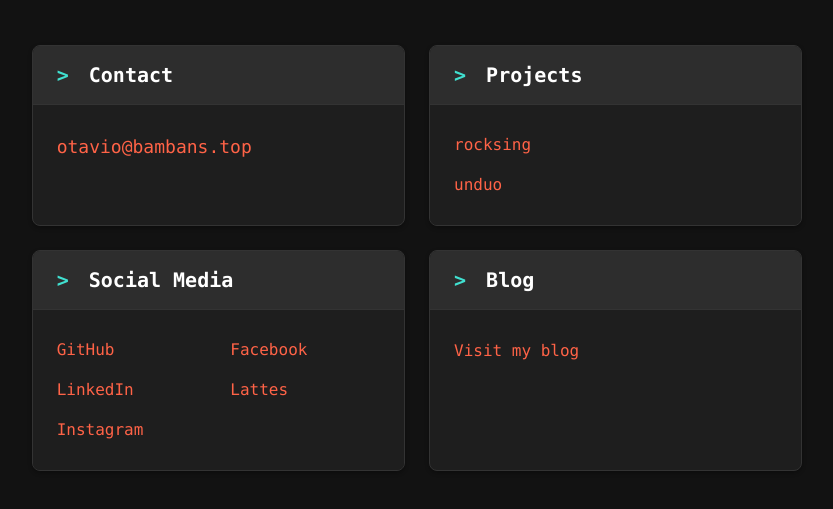
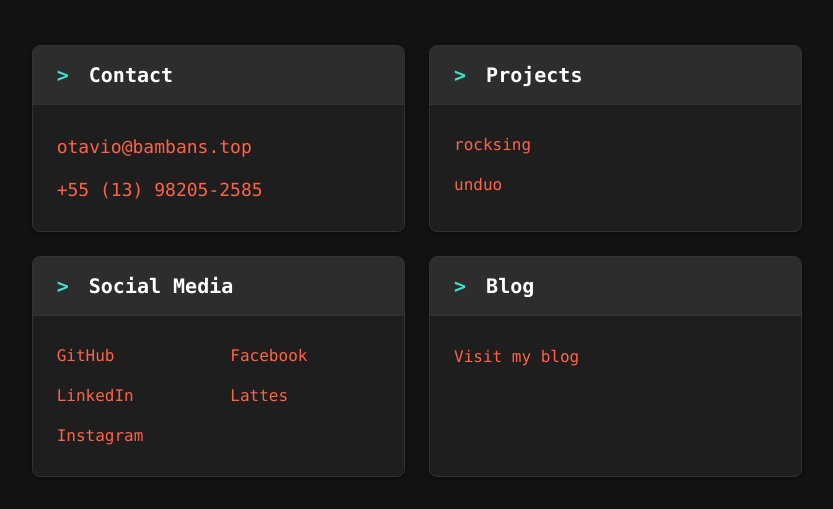
Before and after one commit to bambans/bambans.github.io, a plain HTML site: page index.html in a window 1280 px wide. Shown: the part 390-899 px from the top of the page, without its empty margins (223-1056 px from the left). Drawn offline with nearby package versions, Linux system fonts and the light colour scheme.

Commit message:
Update index.html

```diff
--- a/index.html
+++ b/index.html
@@ -59,13 +59,23 @@
                                         </h2>
                                     </div>
                                     <div class="card-body">
-                                        <p class="card-text">
-                                            <a href="mailto:otavio@bambans.top"
-                                               class="contact-link"
-                                               aria-label="Send email to Otavio Bambans">
-                                                otavio@bambans.top
-                                            </a>
-                                        </p>
+                                        <ul class="link-list" role="list">
+                                            <li>
+                                                <a href="mailto:otavio@bambans.top"
+                                                    class="contact-link"
+                                                    aria-label="Send email to Otavio Bambans">
+                                                    otavio@bambans.top
+                                                </a>
+                                            </li>
+                                            <li>
+                                                <a href="tel:+5513982052585"
+                                                   target="_blank"
+                                                   rel="noopener noreferrer"
+                                                   class="contact-link">
+                                                    +55 (13) 98205-2585
+                                                </a>
+                                            </li>
+                                        </ul>
                                     </div>
                                 </div>
                             </div>
@@ -174,7 +184,7 @@
                                     </div>
                                     <div class="card-body">
                                         <p class="card-text">
-                                            <a href="blog/"
+                                            <a href="https://naufragodoespaco.com.br/"
                                                class="blog-link"
                                                aria-label="Visit Otavio's blog">
                                                 Visit my blog
```
